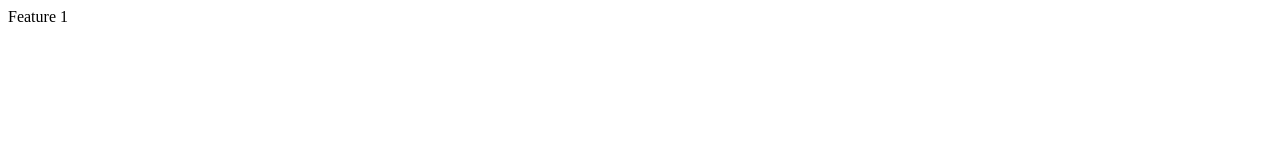
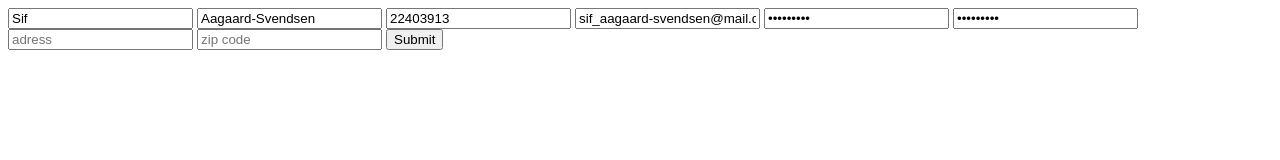
Before and after one commit to SifAa/leg-med-git, a plain HTML site: page index.html in a window 1280 px wide. Drawn offline with Linux system fonts and the light colour scheme.

Commit message:
Form created

```diff
--- a/index.html
+++ b/index.html
@@ -7,6 +7,21 @@
     <title>Document</title>
 </head>
 <body>
-    <div>Feature 1</div>
+
+    <form action="">
+        <input type="text" id="name" placeholder="name" value="Sif" autocomplete="given-name" required>
+        <input type="text" id="lastName" placeholder="last name" value="Aagaard-Svendsen" autocomplete="family-name" required>
+        <input type="number" id="phone" placeholder="phone" value="22403913" autocomplete="tel" required>
+        <input type="email" id="mail" placeholder="email" value="sif_aagaard-svendsen@mail.dk" autocomplete="email" required>
+        <input type="password" id="password" placeholder="password" value="D1ff7d8l%" autocomplete="new-password" required>
+        <input type="password" id="repeatPassword" placeholder="repeat password" value="D1ff7d8l%" autocomplete="new-password" required>
+        <input type="text" id="adress" placeholder="adress" autocomplete="street-address" required>
+        <input type="number" id="zipCode" placeholder="zip code" required>
+
+        <input type="submit" id="submit">
+
+    </form>
+
+<script src="main.js"></script>
 </body>
 </html>
```
